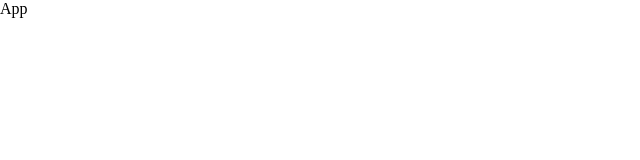
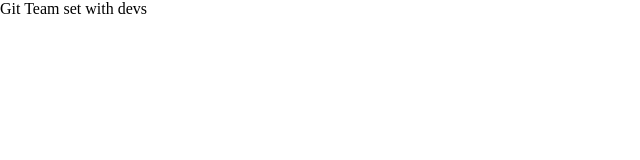
Before and after one commit to AadityaJujagar/testing, a React (Vite) app: page / in a window 1280 px wide. Shown: the top 160 px of the page, without its empty margins (0-640 px from the left). Built offline with nearby package versions, Linux system fonts and the light colour scheme.

Commit message:
some changes by dev to be reflected on github

```diff
--- a/src/App.tsx
+++ b/src/App.tsx
@@ -1,3 +1,3 @@
 export const App = () => {
-  return <div>App</div>;
+  return <div>Git Team set with devs</div>;
 };
```
